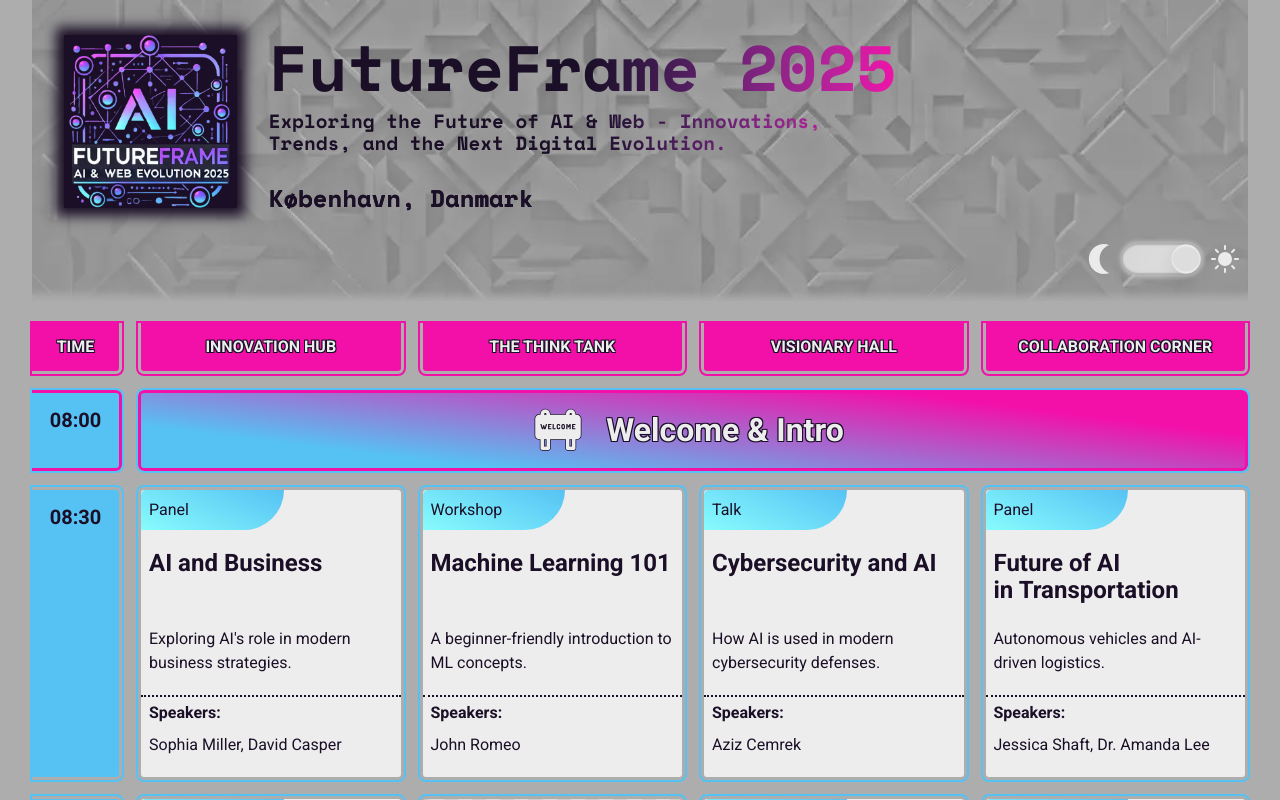
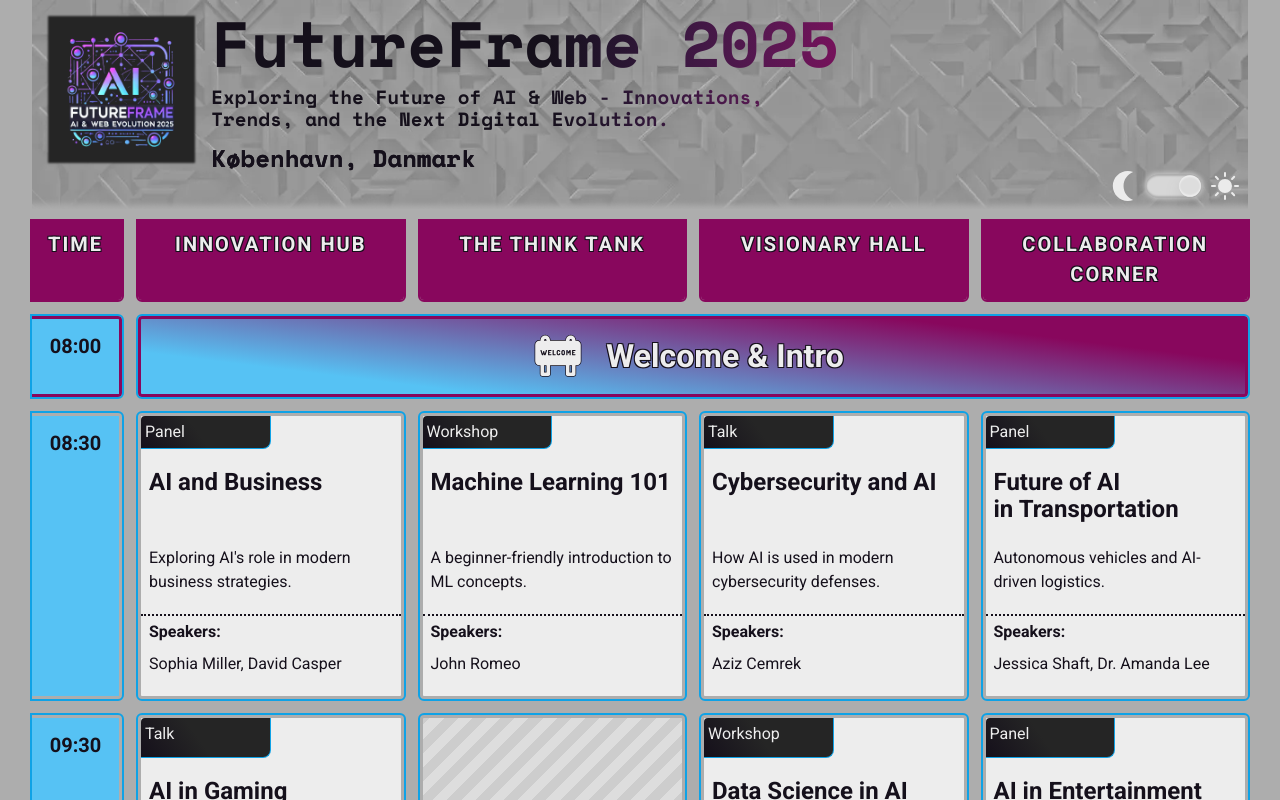
Before and after one commit to MatthiasKaesch/event-table, a React (Vite) app: page / in a window 1280 px wide. Shown: the top 800 px of the page. Built offline with nearby package versions, Linux system fonts and the light colour scheme.

Commit message:
update colors and spacing

```diff
--- a/src/components/Header/Header.scss
+++ b/src/components/Header/Header.scss
@@ -14,7 +14,7 @@
   flex-wrap: wrap;
   width: 100%;
   gap: 2rem;
-  padding: 2rem;
+  padding: 0.5rem 2rem 0 2rem;
   text-align: center;
 
   @media (min-width: bp.$tablet) {
@@ -27,11 +27,11 @@
     max-width: 25%;
     height: auto;
     object-fit: contain;
-    background-color: var(--black);
-    box-shadow: 0 0 0.75rem 0.5rem var(--black);
+    background-color: var(--background-dark);
+    box-shadow: 0 0 0.125rem 1rem var(--background-dark);
 
     @media (min-width: bp.$tablet) {
-      max-width: 15%;
+      max-width: 10%;
     }
   }
 }
@@ -71,7 +71,7 @@
 
   &_location {
     display: block;
-    margin-top: 2rem;
+    margin-top: 1rem;
     font-size: 1.5rem;
     -webkit-text-fill-color: var(--textColorLight);
     background-clip: unset;
--- a/src/components/Roomlist/Roomlist.scss
+++ b/src/components/Roomlist/Roomlist.scss
@@ -7,6 +7,7 @@
   display: grid;
   grid-template-columns: 90px repeat(auto-fit, minmax(0, 1fr));
   gap: 1rem;
+  margin-top: 0.5rem;
   padding-left: 0;
 
   @media (max-width: bp.$tablet) {
@@ -14,23 +15,20 @@
   }
 
   &__item {
-    padding: 0.75rem;
+    padding: 0.5rem;
     text-align: center;
+    font-size: 1.25rem;
     font-weight: 700;
+    letter-spacing: 0.125rem;
     text-transform: uppercase;
     text-shadow: var(--textShadow);
     color: var(--white);
     background-color: var(--primary);
-    border: var(--borderWidth) solid var(--borderStepColor);
+    border: var(--borderWidth) solid var(--primary);
     outline: var(--outlineWidth) solid var(--primary);
     border-bottom-right-radius: var(--borderRadius);
     border-bottom-left-radius: var(--borderRadius);
     border-top: none;
-
-    @media (prefers-color-scheme: dark) {
-      border: var(--borderWidth) solid var(--borderStepColor);
-      border-top: none;
-    }
   }
 
   &__item:first-child {
--- a/src/components/ThemeToggle/ThemeToggle.scss
+++ b/src/components/ThemeToggle/ThemeToggle.scss
@@ -6,7 +6,7 @@
   margin-left: auto;
   justify-content: end;
   align-items: center;
-  padding-bottom: 2rem;
+  padding-bottom: 0.75rem;
   padding-right: 0.5rem;
 
   .theme_icon {
--- a/src/components/Timeslot/Timeslot.scss
+++ b/src/components/Timeslot/Timeslot.scss
@@ -22,13 +22,13 @@
   background-color: var(--secondary);
   color: var(--black);
   border: var(--borderWidth) solid var(--borderStepColor);
-  outline: var(--outlineWidth) solid var(--primary);
+  outline: var(--outlineWidth) solid var(--tertiary);
   border-radius: var(--borderRadius);
 
   @media (min-width: bp.$tablet) {
     font-size: 1.25rem;
     padding-top: var(--gridGap);
-    outline: var(--outlineWidth) solid var(--secondary);
+    outline: var(--outlineWidth) solid var(--tertiary);
     border-top-left-radius: 0;
     border-bottom-left-radius: 0;
     border-left: none;
@@ -89,7 +89,7 @@
     margin-top: var(--gridGap);
     border: var(--borderWidth) solid var(--borderStepColor);
     border-radius: var(--borderRadius);
-    outline: var(--outlineWidth) solid var(--secondary);
+    outline: var(--outlineWidth) solid var(--tertiary);
     background-color: var(--cardBackground);
 
     &:hover {
@@ -117,7 +117,7 @@
         var(--primary)
       );
       border: var(--borderWidth) solid var(--primary);
-      outline: var(--outlineWidth) solid var(--secondary);
+      outline: var(--outlineWidth) solid var(--tertiary);
 
       & .panel_tag {
         display: none;
@@ -158,13 +158,20 @@
 
   &_tag {
     margin: 0;
-    padding: 0.5rem;
-    width: 55%;
+    padding: 0.25rem;
+    width: 50%;
     max-width: 11rem;
-    background: linear-gradient(25deg, var(--highlight), var(--secondary));
-    border-bottom-right-radius: calc(var(--borderRadius) * 8);
+    color: var(--white);
+    border: 1px solid var(--tertiary);
+    border-top: none;
+    border-left: none;
+    background: linear-gradient(
+      55deg,
+      var(--black),
+      var(--background-dark) 45%
+    );
+    border-bottom-right-radius: calc(var(--borderRadius) * 2);
     border-top-left-radius: var(--borderRadius);
-    color: var(--black);
   }
 
   &_title {
--- a/src/styling/global.css
+++ b/src/styling/global.css
@@ -1,13 +1,13 @@
 :root {
   /* Colors */
-  --primary: #f310a9;
+  --primary: #88075d;
   --secondary: #56c2f4;
-  --black: #1a0f26;
+  --tertiary: #0fa2e6;
+  --black: #15101b;
   --white: #ededed;
   --background-light: #ebebeb;
   --background-medium: #adadad;
   --background-dark: #252525;
-  --highlight: #88fbfd;
   --focusColor: #18ed00;
 
   --textColorDark: var(--white);
@@ -21,7 +21,7 @@
   --gridGap: 1rem;
 
   /* Border values */
-  --borderRadius: 0.375rem; /* 6px */
+  --borderRadius: 0.25rem; /* 4px */
   --borderWidth: 0.1875rem; /* 3px */
   --outlineWidth: 0.125rem; /* 2px */
 
@@ -30,8 +30,8 @@
     -1px 1px 0 var(--black), 1px 1px 0 var(--black);
 
   /* Theme Toggle Button Dimensions */
-  --T_buttonWidth: 5rem;
-  --T_buttonHeight: 2rem;
+  --T_buttonWidth: 3.5rem;
+  --T_buttonHeight: 1.5rem;
 
   /* Header Background */
   --header-bg: url('../assets/images/Header_Background_Light.webp');
@@ -53,8 +53,8 @@
   /* Dark Mode */
   --headlineGradient-dark: linear-gradient(
     90deg in oklch,
-    var(--highlight),
-    var(--highlight),
+    var(--secondary),
+    var(--secondary),
     var(--primary),
     var(--primary)
   );
@@ -73,8 +73,8 @@
   /* Dark Mode */
   --emptyGradient-dark: repeating-linear-gradient(
     -45deg,
-    #525252,
-    #525252 10px,
+    #2c2c2c,
+    #2c2c2c 10px,
     var(--background-dark) 10px,
     var(--background-dark) 20px
   );
```
